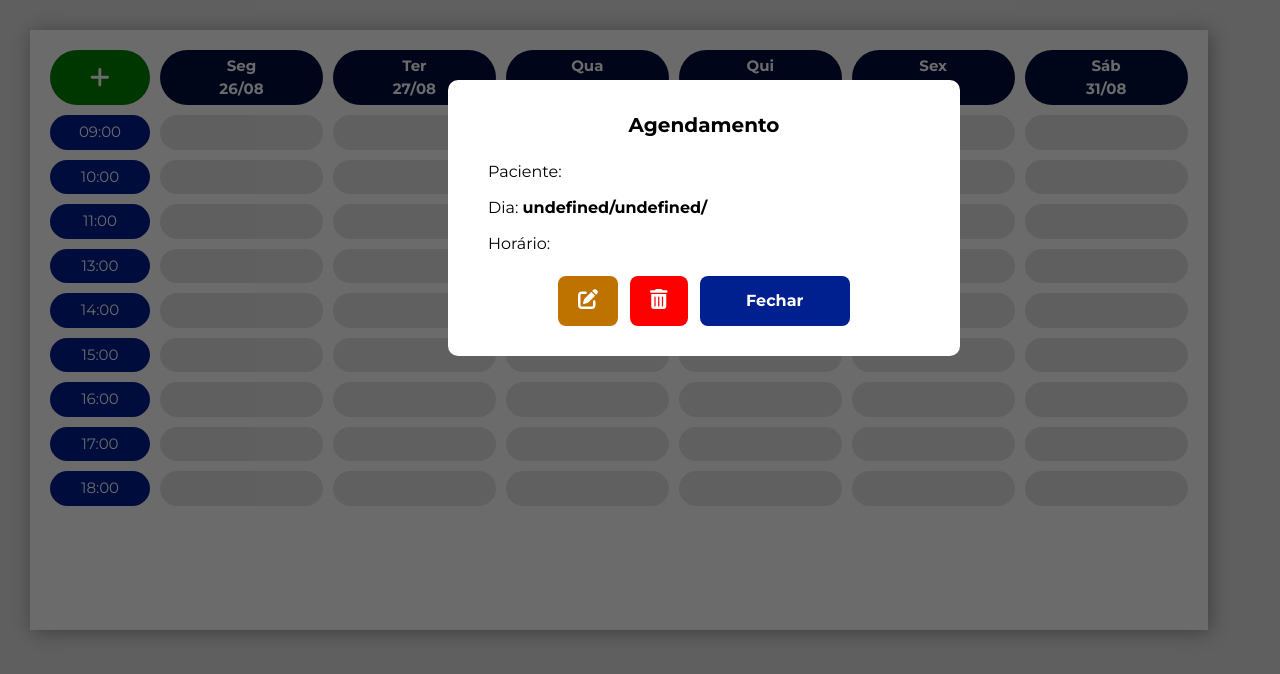
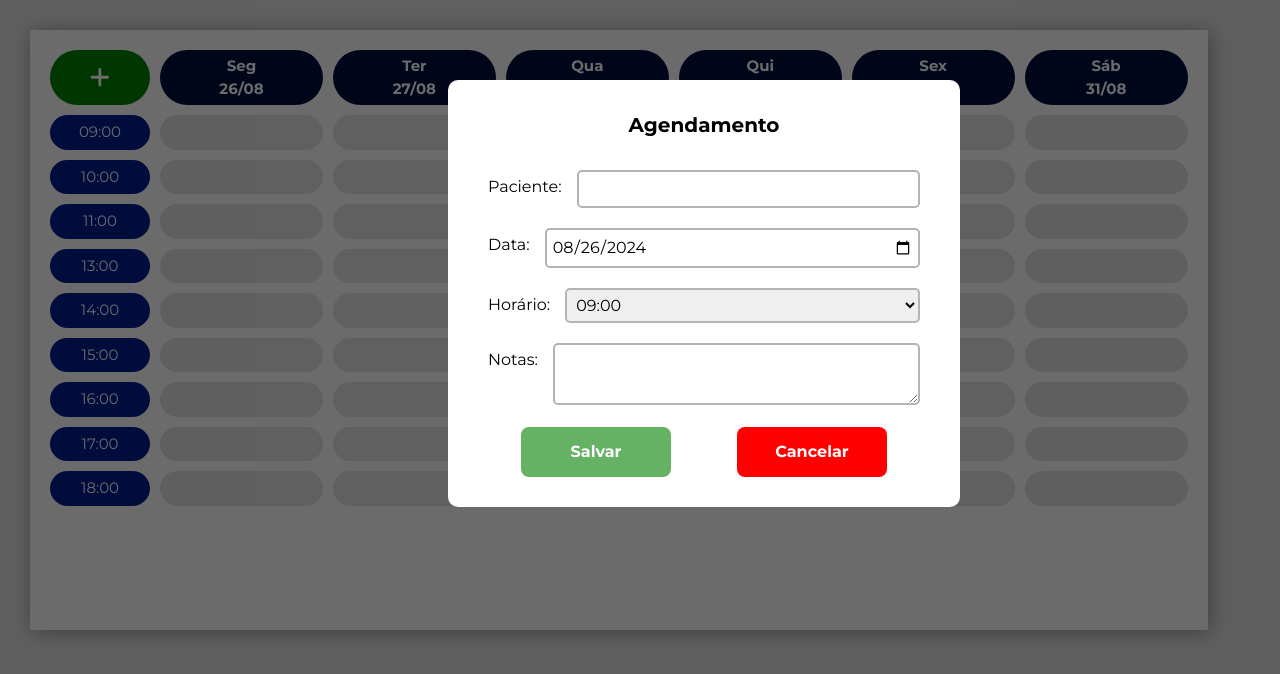
Before and after one commit to maisappreis/dental-clinic, a Next.js app: page /dental-clinic/pages/calendar in a window 1280 px wide. Both pictures are taken after a click on the button 241 px from the left and 132 px from the top of the page. Shown: the top 674 px of the page. Built offline with nearby package versions, Linux system fonts and the light colour scheme.

Commit message:
fix: Fixing bugs on appointments.

```diff
--- a/src/app/pages/calendar/appointments.tsx
+++ b/src/app/pages/calendar/appointments.tsx
@@ -23,10 +23,7 @@ export default function Appointments({ time, patients }: AppointmentsProps) {
   });
 
   const openModal = (patient: PatientProps): void => {
-    if (patient.name !== "") {
-      setSelectedPatient(patient);
-      console.log('patient', patient)
-    }
+    setSelectedPatient(patient);
     setShowModal(true);
     setModalTitle("Agendamento");
   };
@@ -70,7 +67,7 @@ export default function Appointments({ time, patients }: AppointmentsProps) {
 
       {showModal &&
         <Modal title={modalTitle}>
-          {mode === "view" ?
+          {mode === "view" && selectedPatient.name ?
             <div>
               <div className="my-5 text-left">
                 <h3 className="mb-3">Paciente: <strong>{selectedPatient.name}</strong></h3>
--- a/src/app/pages/calendar/form.tsx
+++ b/src/app/pages/calendar/form.tsx
@@ -41,8 +41,7 @@ export default function AppointmentForm({ selectedPatient, closeModal }: Appoint
     if (
       formData.name !== "" &&
       formData.date !== "" &&
-      formData.time !== "" &&
-      formData.notes !== ""
+      formData.time !== ""
     ) {
       setIsFormValid(true);
     } else {
@@ -50,7 +49,8 @@ export default function AppointmentForm({ selectedPatient, closeModal }: Appoint
     }
   }, [formData]);
 
-  const saveAppointment = () => {
+  const saveAppointment = (event: React.FormEvent<HTMLFormElement>) => {
+    event.preventDefault();
     console.log('Editar')
   }
 
@@ -81,7 +81,7 @@ export default function AppointmentForm({ selectedPatient, closeModal }: Appoint
       <div className="flex form-item">
         <label htmlFor="time" className="form-label">Horário:</label>
         <select id="time" name="time" className="form-select"
-          value={formData.time} onChange={handleInputChange}>
+          value={formData.time} onChange={handleInputChange} required>
           {scheduleOptions.map((option, i) => (
             <option key={i} value={option}>{option}</option>
           ))}
--- a/src/app/pages/calendar/page.tsx
+++ b/src/app/pages/calendar/page.tsx
@@ -18,6 +18,7 @@ const dataComingFromBack = [
   { id: 7, date: "2024-09-04", time: "16:00", name: "José", notes: "" },
   { id: 8, date: "2024-09-04", time: "17:00", name: "Maisa Preis", notes: "" },
   { id: 9, date: "2024-09-05", time: "18:00", name: "Bia", notes: "" },
+  { id: 9, date: "2024-09-09", time: "09:00", name: "João", notes: "" },
 ]
 
 export default function Calendar() {
@@ -36,13 +37,19 @@ export default function Calendar() {
         month: "2-digit",
       });
 
-      return { dayWeek: day, day: dayFormatted, date: currentDay.toISOString().split('T')[0] };
+      const formattedDate = `${currentDay.getFullYear()}-${String(currentDay.getMonth() + 1).padStart(2, '0')}-${String(currentDay.getDate()).padStart(2, '0')}`;
+
+      return { dayWeek: day, day: dayFormatted, date: formattedDate };
     });
   }, []);
 
   const initialAppointments = scheduleOptions.map(time => ({
     time,
-    patients: initialAppointmentFormat.map(patient => ({ ...patient, time }))
+    patients: daysOfWeek.map(day => ({
+      ...initialAppointmentFormat[0],
+      time,
+      date: day.date
+    }))
   }));
 
   const appointments = useMemo(() => {
@@ -63,7 +70,6 @@ export default function Calendar() {
         }
       }
     });
-    console.log('updatedAppointments', updatedAppointments)
 
     return updatedAppointments;
   }, [daysOfWeek, initialAppointments]);
@@ -82,8 +88,8 @@ export default function Calendar() {
       <div className={styles.grid}>
         <div className={`${styles.week} ${styles.time} ${styles.font} cursor-pointer`}
           onClick={addAppointment}>
-            <FontAwesomeIcon icon={faPlus} className={styles.icon} />
-          </div>
+          <FontAwesomeIcon icon={faPlus} className={styles.icon} />
+        </div>
         {daysOfWeek.map((day, index) => (
           <div key={index} className={`${styles.week} ${styles.header} ${styles.font}`}>
             <span>{day.dayWeek}</span>
```
